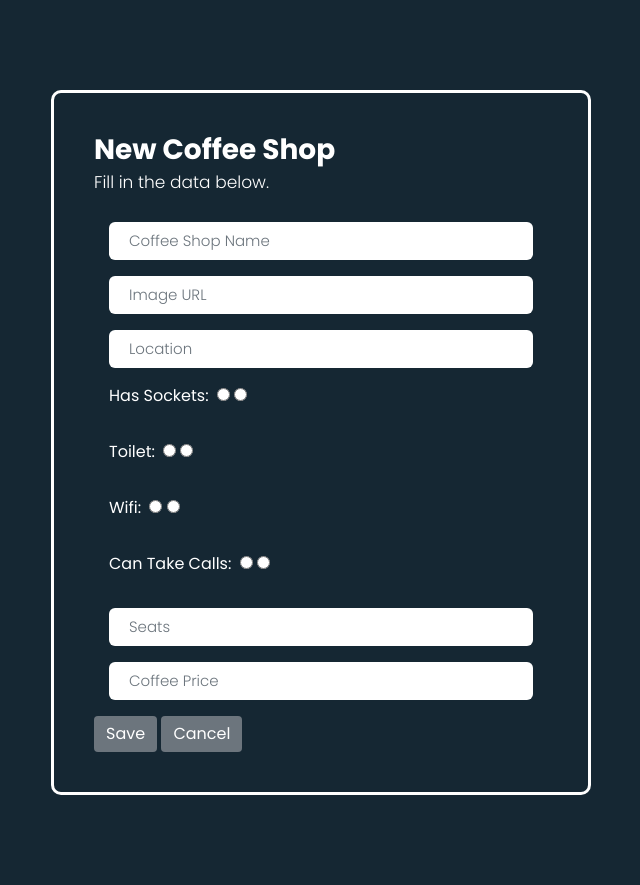
After one commit to jav-mg/seccion88website, a Flask app: page /nuevoCafe in a window 1280 px wide. The commit adds this page. Shown: the whole page, without its empty margins (319-959 px from the left). Run offline with Flask 3, Linux system fonts and the light colour scheme; some libraries are stand-ins or nearby versions.

Commit message:
insert eliminar

```diff
--- a/config.py
+++ b/config.py
@@ -1,4 +1,9 @@
 from flask import *
+from consultas import *
+
+import sys                                          # necesario para mandar a imprimir prints a consola
+# import logging
+# logging.basicConfig(level=logging.DEBUG)
 
 #instanciar servidor
 app = Flask(__name__)
--- a/rutas.py
+++ b/rutas.py
@@ -3,4 +3,39 @@ from config import *
 # ~~~ rutas ~~~
 @app.route("/")
 def home():
-    return render_template("index.html")
+    cafes = QUERY_buscaTodosLosCafes()
+    return render_template("index.html", cafes=cafes)
+
+@app.route("/nuevoCafe")
+def nuevoCafe():
+    return render_template('new.html')
+
+@app.route("/saveCafe", methods=["POST"])
+def saveCafe():
+    name = request.form['name']
+    map_url = ""
+    imgUrl = request.form['imgUrl']
+    location = request.form['location']
+    sockets = False
+    if request.form['sockets'] == "true":
+        sockets = True
+    toilet = False
+    if request.form['toilet'] == "true":
+        toilet = True
+    wifi = False
+    if request.form['wifi'] == "true":
+        wifi = True
+    calls = False
+    if request.form['calls'] == "true":
+        calls = True
+    seats = request.form['seats']
+    coffeePrice = request.form['coffeePrice']
+
+    QUERY_insertaNuevoCafe(name, map_url, imgUrl, location, sockets, toilet, wifi, calls, seats, coffeePrice)
+    return redirect(url_for("home"))
+
+@app.route("/eliminarCafe/<id>", methods=["GET"])
+def eliminarCafe(id):
+    print(id, file=sys.stdout)
+    QUERY_eliminarCafe(id)
+    return redirect(url_for("home"))
--- /dev/null
+++ b/static/css/styleCaptura.css
@@ -0,0 +1,149 @@
+@import url('https://fonts.googleapis.com/css2?family=Poppins:wght@300;400;500;700;900&display=swap');
+
+*, body {
+    font-family: 'Poppins', sans-serif;
+    font-weight: 400;
+    -webkit-font-smoothing: antialiased;
+    text-rendering: optimizeLegibility;
+    -moz-osx-font-smoothing: grayscale;
+}
+
+html, body {
+    height: 100%;
+    background-color: #152733;
+    overflow: hidden;
+}
+
+
+.form-holder {
+      display: flex;
+      flex-direction: column;
+      justify-content: center;
+      align-items: center;
+      text-align: center;
+      min-height: 100vh;
+}
+
+.form-holder .form-content {
+    position: relative;
+    text-align: center;
+    display: -webkit-box;
+    display: -moz-box;
+    display: -ms-flexbox;
+    display: -webkit-flex;
+    display: flex;
+    -webkit-justify-content: center;
+    justify-content: center;
+    -webkit-align-items: center;
+    align-items: center;
+    padding: 60px;
+}
+
+.form-content .form-items {
+    border: 3px solid #fff;
+    padding: 40px;
+    display: inline-block;
+    width: 100%;
+    min-width: 540px;
+    -webkit-border-radius: 10px;
+    -moz-border-radius: 10px;
+    border-radius: 10px;
+    text-align: left;
+    -webkit-transition: all 0.4s ease;
+    transition: all 0.4s ease;
+}
+
+.form-content h3 {
+    color: #fff;
+    text-align: left;
+    font-size: 28px;
+    font-weight: 600;
+    margin-bottom: 5px;
+}
+
+.form-content h3.form-title {
+    margin-bottom: 30px;
+}
+
+.form-content p {
+    color: #fff;
+    text-align: left;
+    font-size: 17px;
+    font-weight: 300;
+    line-height: 20px;
+    margin-bottom: 30px;
+}
+
+
+.form-content label, .was-validated .form-check-input:invalid~.form-check-label, .was-validated .form-check-input:valid~.form-check-label{
+    color: #fff;
+}
+
+.form-content input[type=text], .form-content input[type=password], .form-content input[type=email], .form-content select {
+    width: 100%;
+    padding: 9px 20px;
+    text-align: left;
+    border: 0;
+    outline: 0;
+    border-radius: 6px;
+    background-color: #fff;
+    font-size: 15px;
+    font-weight: 300;
+    color: #8D8D8D;
+    -webkit-transition: all 0.3s ease;
+    transition: all 0.3s ease;
+    margin-top: 16px;
+}
+
+
+.btn-primary{
+    background-color: #6C757D;
+    outline: none;
+    border: 0px;
+     box-shadow: none;
+}
+
+.btn-primary:hover, .btn-primary:focus, .btn-primary:active{
+    background-color: #495056;
+    outline: none !important;
+    border: none !important;
+     box-shadow: none;
+}
+
+.form-content textarea {
+    position: static !important;
+    width: 100%;
+    padding: 8px 20px;
+    border-radius: 6px;
+    text-align: left;
+    background-color: #fff;
+    border: 0;
+    font-size: 15px;
+    font-weight: 300;
+    color: #8D8D8D;
+    outline: none;
+    resize: none;
+    height: 120px;
+    -webkit-transition: none;
+    transition: none;
+    margin-bottom: 14px;
+}
+
+.form-content textarea:hover, .form-content textarea:focus {
+    border: 0;
+    background-color: #ebeff8;
+    color: #8D8D8D;
+}
+
+.mv-up{
+    margin-top: -9px !important;
+    margin-bottom: 8px !important;
+}
+
+.invalid-feedback{
+    color: #ff606e;
+}
+
+.valid-feedback{
+   color: #2acc80;
+}
--- /dev/null
+++ b/templates/new.html
@@ -0,0 +1,90 @@
+<!DOCTYPE html>
+<html>
+
+<head>
+    <meta charset="utf-8">
+    <meta name="viewport" content="width=device-width, initial-scale=1.0">
+    <title>Untitled</title>
+    <link rel="stylesheet" href="https://cdnjs.cloudflare.com/ajax/libs/twitter-bootstrap/4.1.3/css/bootstrap.min.css">
+    <link rel="stylesheet" href="https://cdnjs.cloudflare.com/ajax/libs/font-awesome/4.7.0/css/font-awesome.min.css">
+    <link rel="stylesheet" href="{{ url_for('static', filename='css/styleCaptura.css') }}">
+</head>
+
+<body>
+
+<div class="form-body">
+    <div class="row justify-content-center">
+        <div class="form-holder text-center">
+            <div class="form-content">
+                <div class="form-items">
+                    <h3>New Coffee Shop</h3>
+                    <p>Fill in the data below.</p>
+                    <form method="post" action="{{url_for('saveCafe')}}" class="requires-validation" novalidate>
+
+                        {# -- name --------------------------------- #}
+                        <div class="col-md-12">
+                           <input class="form-control" type="text" name="name" placeholder="Coffee Shop Name">
+                        </div>
+
+                        {# -- imgUrl --------------------------------- #}
+                        <div class="col-md-12">
+                            <input class="form-control" type="text" name="imgUrl" placeholder="Image URL">
+                        </div>
+
+                        {# -- location --------------------------------- #}
+                        <div class="col-md-12">
+                            <input class="form-control" type="text" name="location" placeholder="Location">
+                        </div>
+
+                        {# -- sockets --------------------------------- #}
+                        <div class="col-md-12 mt-3">
+                            <label class="mb-3 mr-1" for="sockets">Has Sockets: </label>
+                            <input type="radio" class="btn-check" value="true" name="sockets" id="1">
+                            <input type="radio" class="btn-check" value="false" name="sockets" id="2">
+                        </div>
+
+                        {# -- toilet --------------------------------- #}
+                        <div class="col-md-12 mt-3">
+                            <label class="mb-3 mr-1" for="toilet">Toilet: </label>
+                            <input type="radio" class="btn-check" value="true" name="toilet" id="1">
+                            <input type="radio" class="btn-check" value="false" name="toilet" id="2">
+                        </div>
+
+                        {# -- wifi --------------------------------- #}
+                        <div class="col-md-12 mt-3">
+                            <label class="mb-3 mr-1" for="wifi">Wifi: </label>
+                            <input type="radio" class="btn-check" name="wifi" id="1">
+                            <input type="radio" class="btn-check" name="wifi" id="2">
+                        </div>
+
+                        {# -- calls --------------------------------- #}
+                        <div class="col-md-12 mt-3">
+                            <label class="mb-3 mr-1" for="calls">Can Take Calls: </label>
+                            <input type="radio" class="btn-check" name="calls" id="1">
+                            <input type="radio" class="btn-check" name="calls" id="2">
+                        </div>
+
+                        {# -- seats --------------------------------- #}
+                        <div class="col-md-12">
+                            <input class="form-control" type="text" name="seats" placeholder="Seats">
+                        </div>
+
+                        {# -- coffee price -------------------------- #}
+                        <div class="col-md-12">
+                            <input class="form-control" type="text" name="coffeePrice" placeholder="Coffee Price">
+                        </div>
+
+                        <div class="form-button mt-3">
+                            <button id="submit" type="submit" class="btn btn-primary">Save</button>
+                            <a href="{{url_for('home')}}" class="btn btn-primary">Cancel</a>
+                        </div>
+                    </form>
+                </div>
+            </div>
+        </div>
+    </div>
+</div>
+
+</body>
+
+</html>
```
Also changed, not shown: consultas.py (added, +73 -0 lines), static/css/style.css (+17 -1 lines), templates/index.html (+22 -21 lines), instance/data.db (added).
